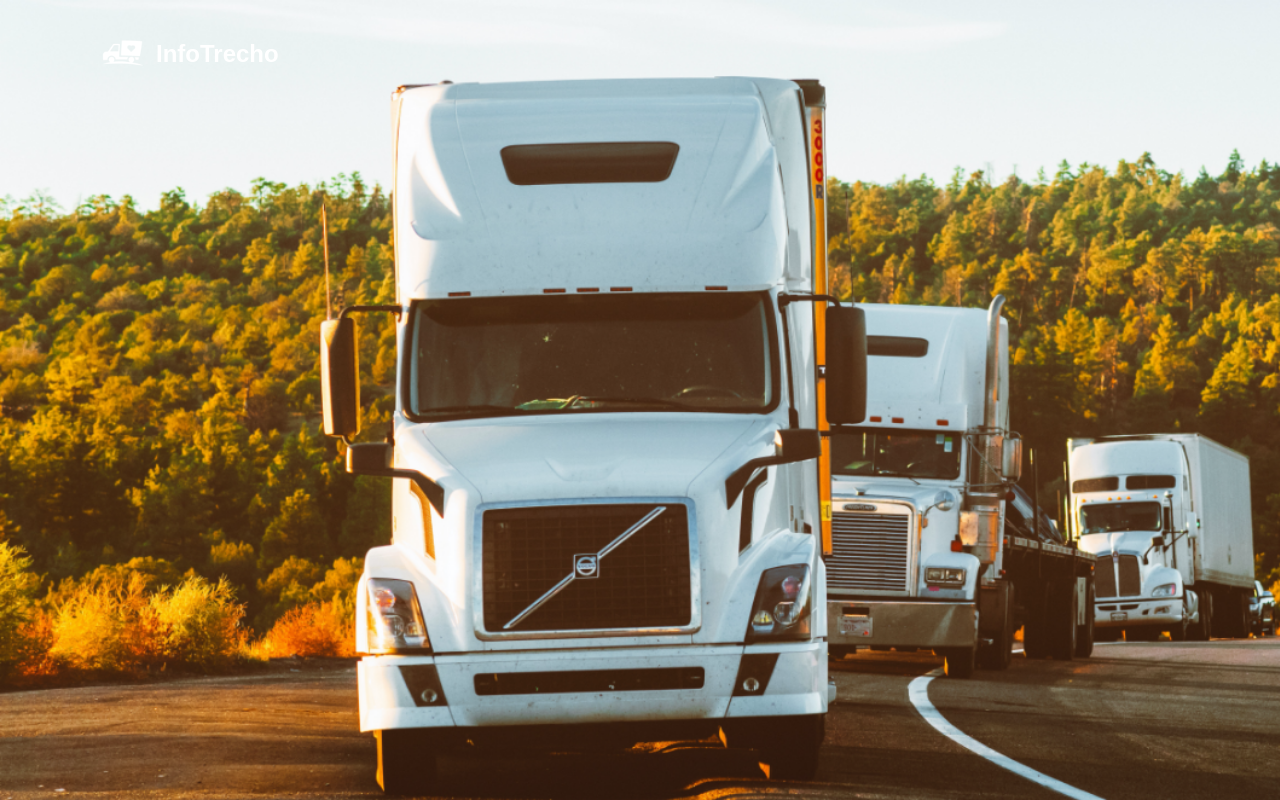
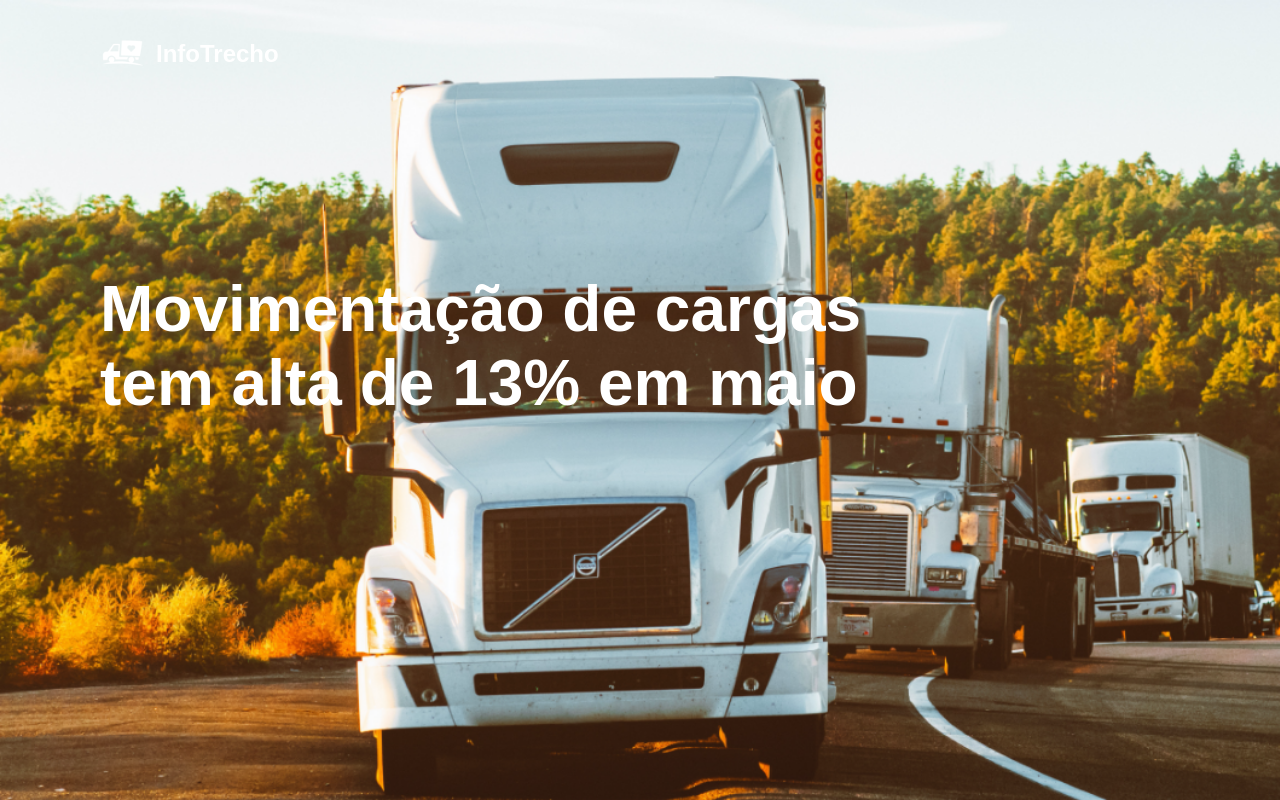
Before and after one commit to infotrecho/infotrecho-ui, a React (Create React App) app: page / in a window 1280 px wide. Built offline with nearby package versions, Linux system fonts and the light colour scheme.

Commit message:
Criado o descriçao do body

```diff
--- a/src/App.js
+++ b/src/App.js
@@ -32,15 +32,24 @@ function App() {
     fontFamily: "sans-serif"
   }
 
+  var bodyStyle = {
+    marginLeft: "100px",
+    marginTop: "15%",
+    width: "65%",
+    color: "white",
+    fontFamily: "sans-serif",
+    fontSize: "32px"
+  }
+
   return (
     <div className="App" style={fatherStyle}>
-      <div id="header" style={headerStyle}>
+      <div style={headerStyle}>
           <img src={logo} alt="Logo" style={logoStyle}/>
           <h2 style={headerItem}>InfoTrecho</h2>
       </div>
 
-      <div>
-
+      <div style={bodyStyle}>
+        <h1>Movimentação de cargas tem alta de 13% em maio</h1>
       </div>
     </div>
   );
```
